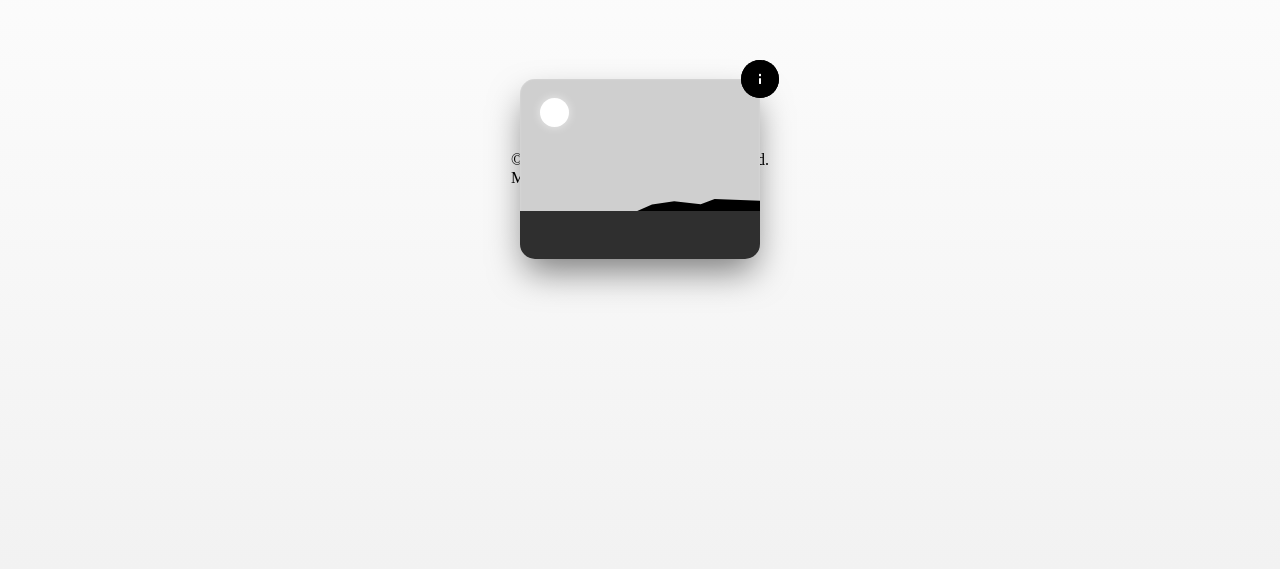
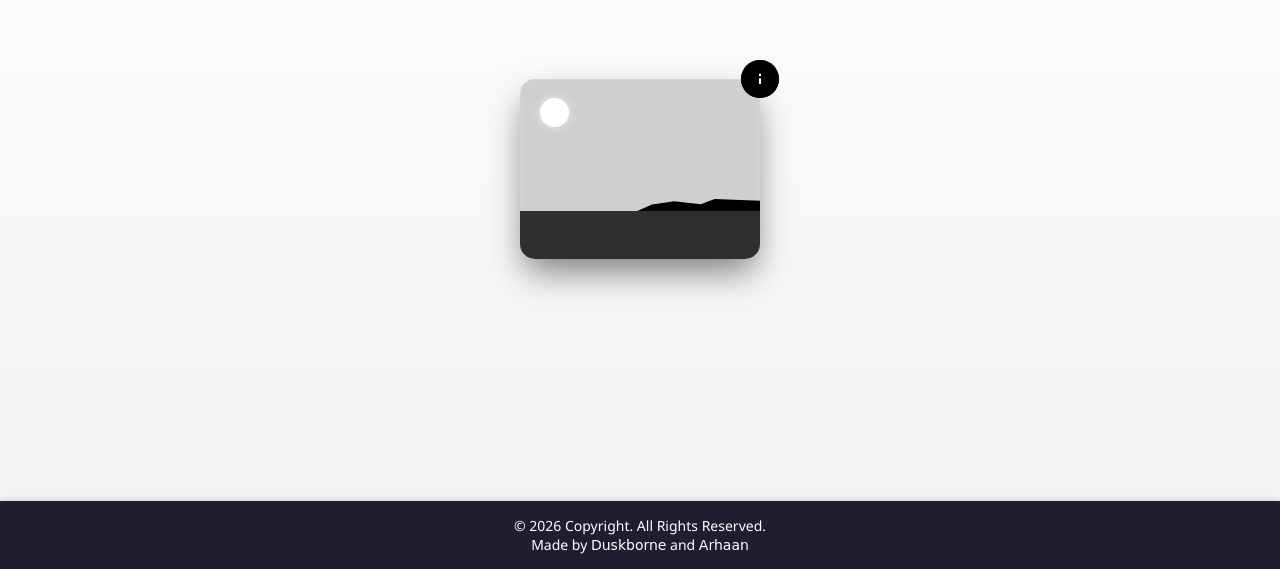
Before and after one commit to Duskborne-01/Info-Button, a plain HTML site: page index.html in a window 1280 px wide. Shown: the part 231-800 px from the top of the page. Drawn offline with Linux system fonts and the light colour scheme.

Commit message:
Update style.css

```diff
--- a/style.css
+++ b/style.css
@@ -299,6 +299,24 @@ body {
   transition: all 0.25s ease;
 }
 
+.right {
+    background-color: #1e1e2f;
+    color: #ffffff;
+    font-family: 'Segoe UI', Tahoma, Geneva, Verdana, sans-serif;
+    font-size: 14px;
+    text-align: center;
+    padding: 15px 0;
+    width: 100%;
+    position: fixed;
+    bottom: 0;
+    left: 0;
+    box-shadow: 0 -2px 5px rgba(0, 0, 0, 0.1);
+}
+
+.right span {
+  font-family: cursive, sans-serif;
+}
+
 @-webkit-keyframes anima-pulse {
   0% {
     -webkit-box-shadow: 0 0 0 15px rgba(0, 0, 0, 0.3);
```
